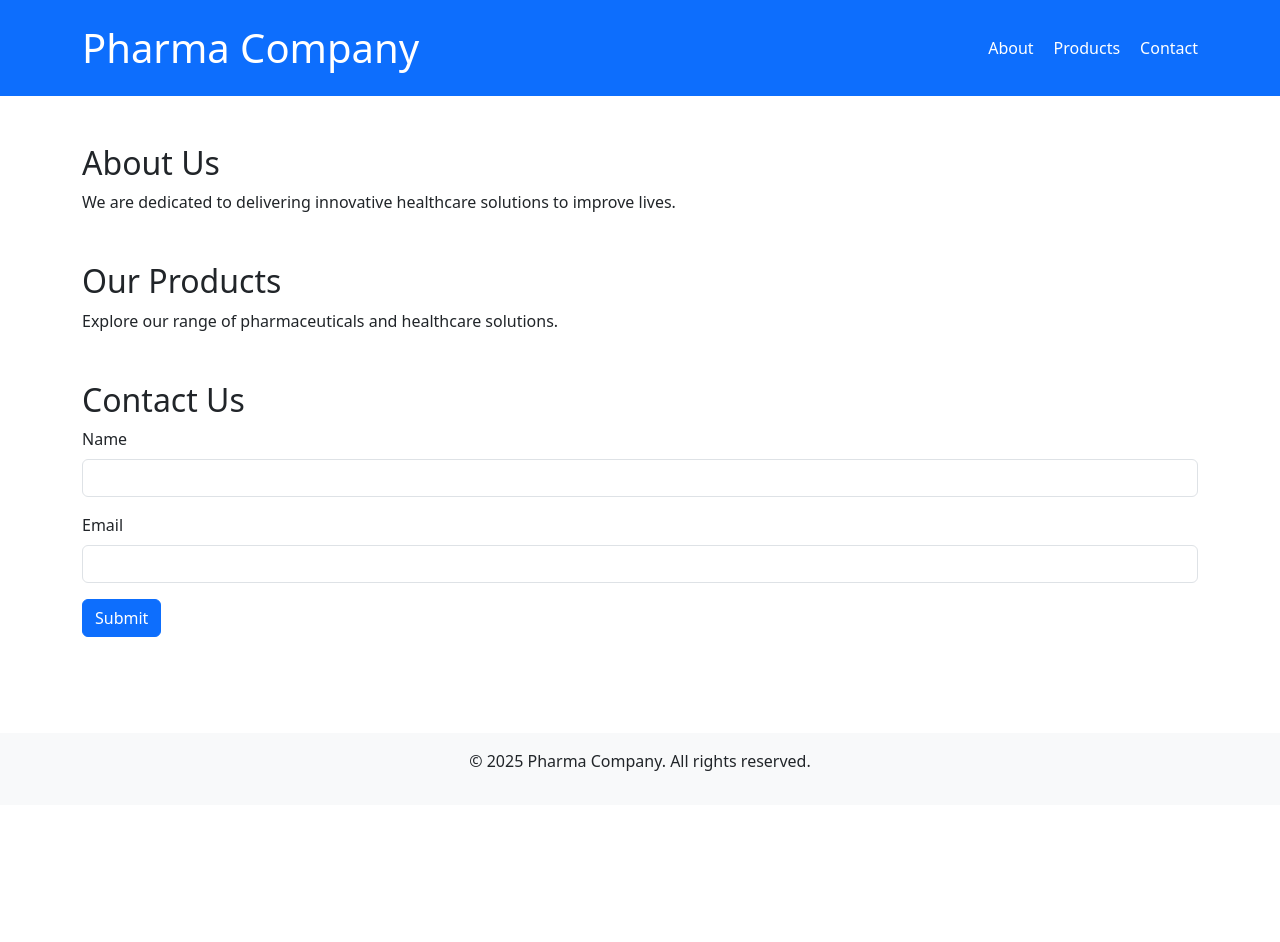
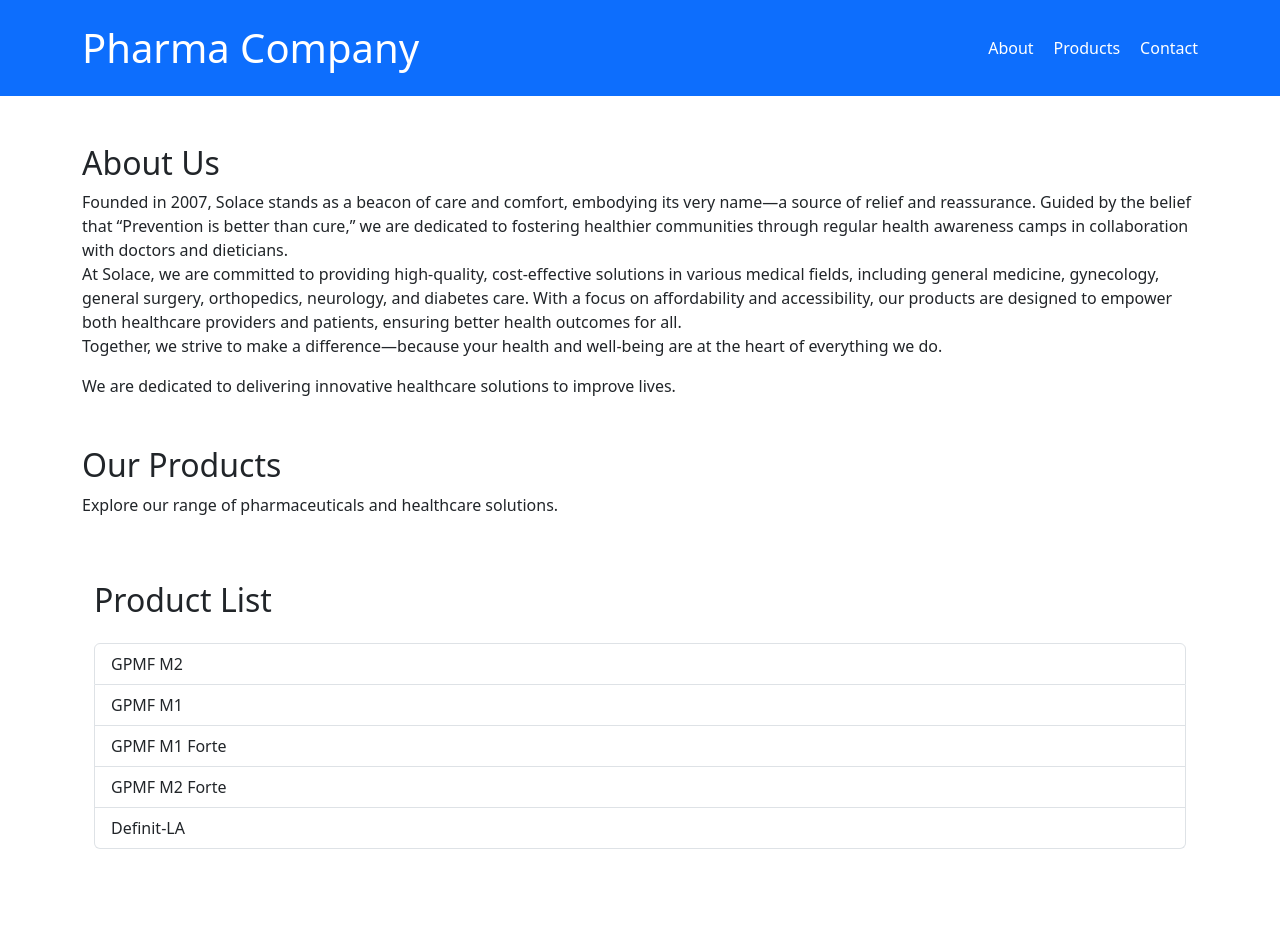
Before and after one commit to Solaceremedies/Website, a plain HTML site: page index.html in a window 1280 px wide. Shown: the top 942 px of the page. Before the commit the page ends 805 px from the top, so only its background shows below. Drawn offline with nearby package versions, Linux system fonts and the light colour scheme.

Commit message:
Update index.html

```diff
--- a/index.html
+++ b/index.html
@@ -49,6 +49,12 @@
         display: none;
       }
     }
+     .list-item {
+      transition: transform 0.2s;
+    }
+    .list-item:hover {
+      transform: scale(1.02);
+    }
   </style>
 </head>
 <body>
@@ -75,12 +81,28 @@
   <main class="container py-5">
     <section id="about" class="mb-5">
       <h2>About Us</h2>
+       <p>Founded in 2007, Solace stands as a beacon of care and comfort, embodying its very name—a source of relief and reassurance. Guided by the belief that “Prevention is better than cure,” we are dedicated to fostering healthier communities through regular health awareness camps in collaboration with doctors and dieticians.
+
+<br>At Solace, we are committed to providing high-quality, cost-effective solutions in various medical fields, including general medicine, gynecology, general surgery, orthopedics, neurology, and diabetes care. With a focus on affordability and accessibility, our products are designed to empower both healthcare providers and patients, ensuring better health outcomes for all.
+
+<br>Together, we strive to make a difference—because your health and well-being are at the heart of everything we do.</p>
       <p>We are dedicated to delivering innovative healthcare solutions to improve lives.</p>
     </section>
 
     <section id="products" class="mb-5">
       <h2>Our Products</h2>
       <p>Explore our range of pharmaceuticals and healthcare solutions.</p>
+      <main class="container py-5">
+    <section>
+      <h2 class="mb-4">Product List</h2>
+      <ul class="list-group">
+        <li class="list-group-item">GPMF M2</li>
+        <li class="list-group-item">GPMF M1</li>
+        <li class="list-group-item">GPMF M1 Forte</li>
+        <li class="list-group-item">GPMF M2 Forte</li>
+        <li class="list-group-item">Definit-LA</li>
+      </ul>
+    </section>
     </section>
 
     <section id="contact" class="mb-5">
```
